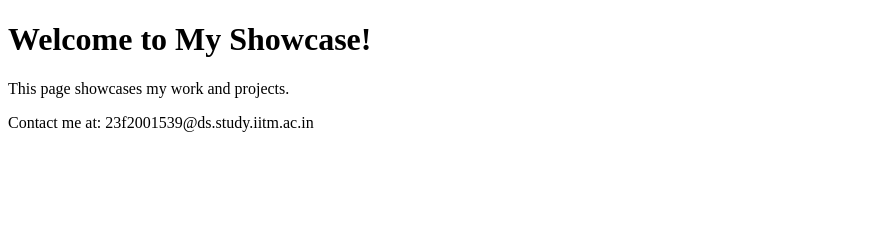
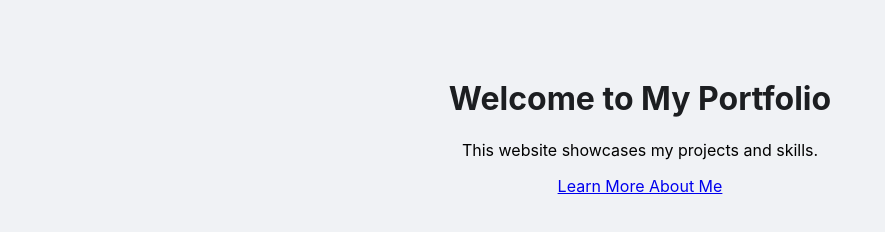
Before and after one commit to Ishan-412/my-portfolio, a plain HTML site: page index.html in a window 1280 px wide. Shown: the whole page, without its empty margins (0-885 px from the left). Drawn offline with Linux system fonts and the light colour scheme.

Commit message:
First commit: Add initial HTML and CSS files

```diff
--- a/index.html
+++ b/index.html
@@ -3,11 +3,12 @@
 <head>
     <meta charset="UTF-8">
     <meta name="viewport" content="width=device-width, initial-scale=1.0">
-    <title>My Work Showcase</title>
+    <title>Portfolio</title>
+    <link rel="stylesheet" href="style.css">
 </head>
 <body>
-    <h1>Welcome to My Showcase!</h1>
-    <p>This page showcases my work and projects.</p>
-    <p>Contact me at: 23f2001539@ds.study.iitm.ac.in</p>
+    <h1>Welcome to My Portfolio</h1>
+    <p>This website showcases my projects and skills.</p>
+    <a href="about.html">Learn More About Me</a>
 </body>
 </html>
--- /dev/null
+++ b/style.css
@@ -0,0 +1,10 @@
+body {
+    font-family: -apple-system, BlinkMacSystemFont, sans-serif;
+    background-color: #f0f2f5;
+    text-align: center;
+    padding-top: 50px;
+}
+
+h1 {
+    color: #1c1e21;
+}
```
